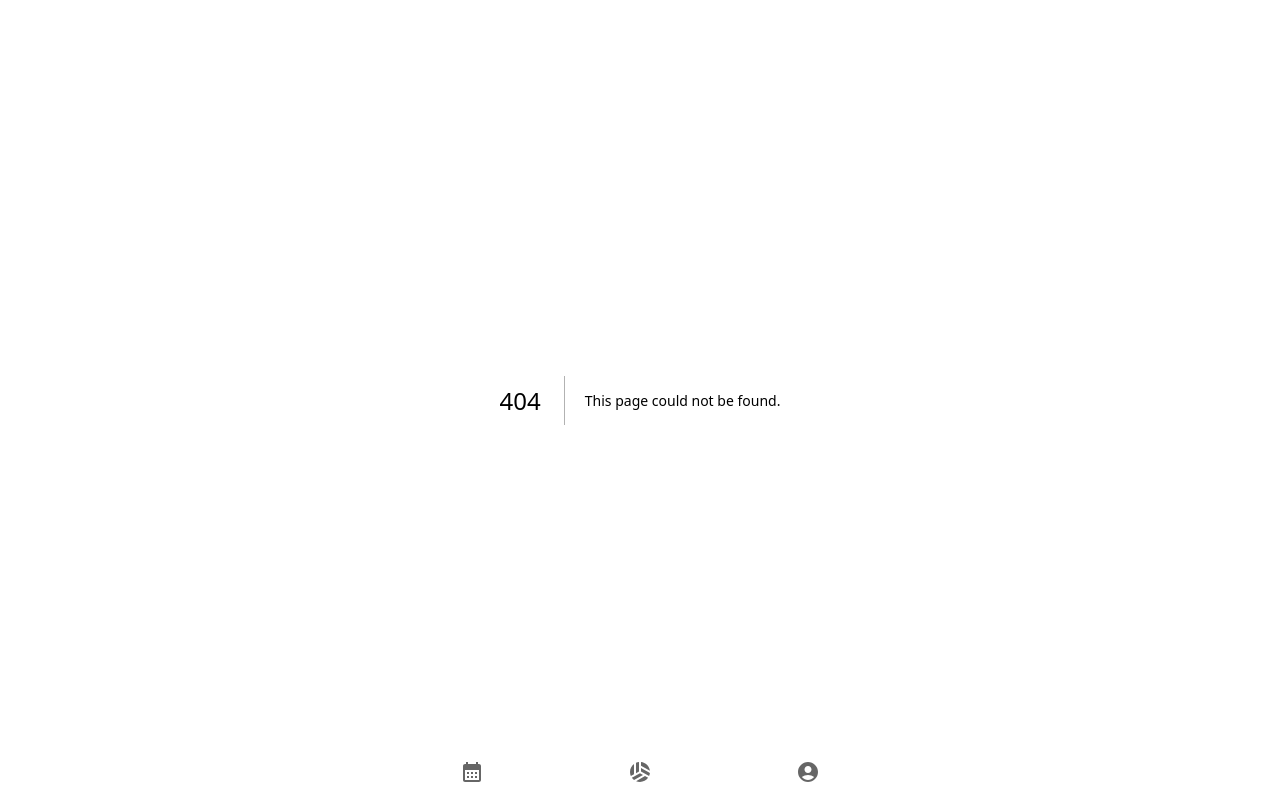
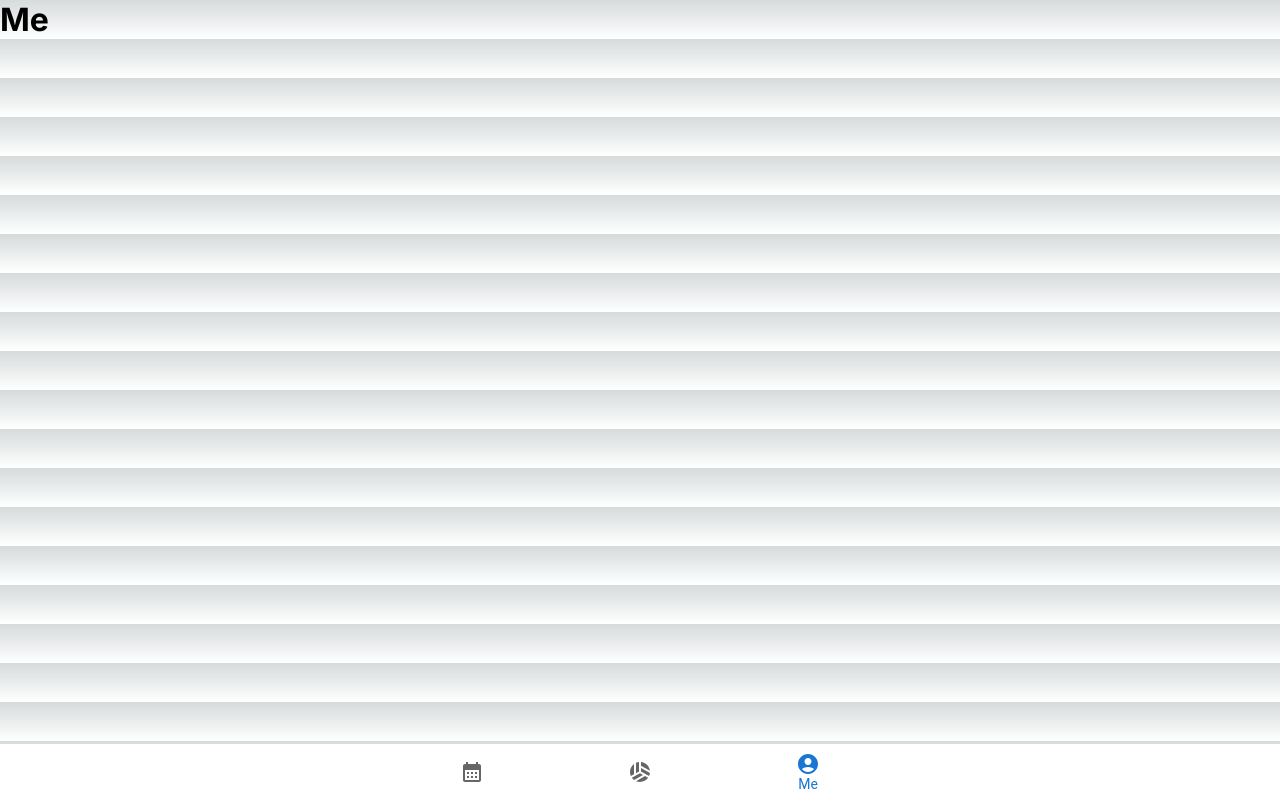
Before and after one commit to ChaseC99/volleybrawl, a Next.js app: page /me in a window 1280 px wide. Before the commit this address had no page. Built offline with nearby package versions, Linux system fonts and the light colour scheme.

Commit message:
Add initial pages: me and schedule

```diff
--- /dev/null
+++ b/app/me/page.tsx
@@ -0,0 +1,7 @@
+export default function Me() {
+    return (
+        <div>
+            <h1>Me</h1>
+        </div>
+    );
+}
--- a/app/tab-bar.tsx
+++ b/app/tab-bar.tsx
@@ -32,8 +32,8 @@ export default function TabBar() {
                     icon={<SportsVolleyballIcon />}
                 />
                 <BottomNavigationAction
-                    label="Profile"
-                    value="/profile"
+                    label="Me"
+                    value="/me"
                     icon={<AccountCircleIcon />}
                 />
             </BottomNavigation>
```
Also changed, not shown: app/schedule/page.tsx (added, +7 -0 lines).
